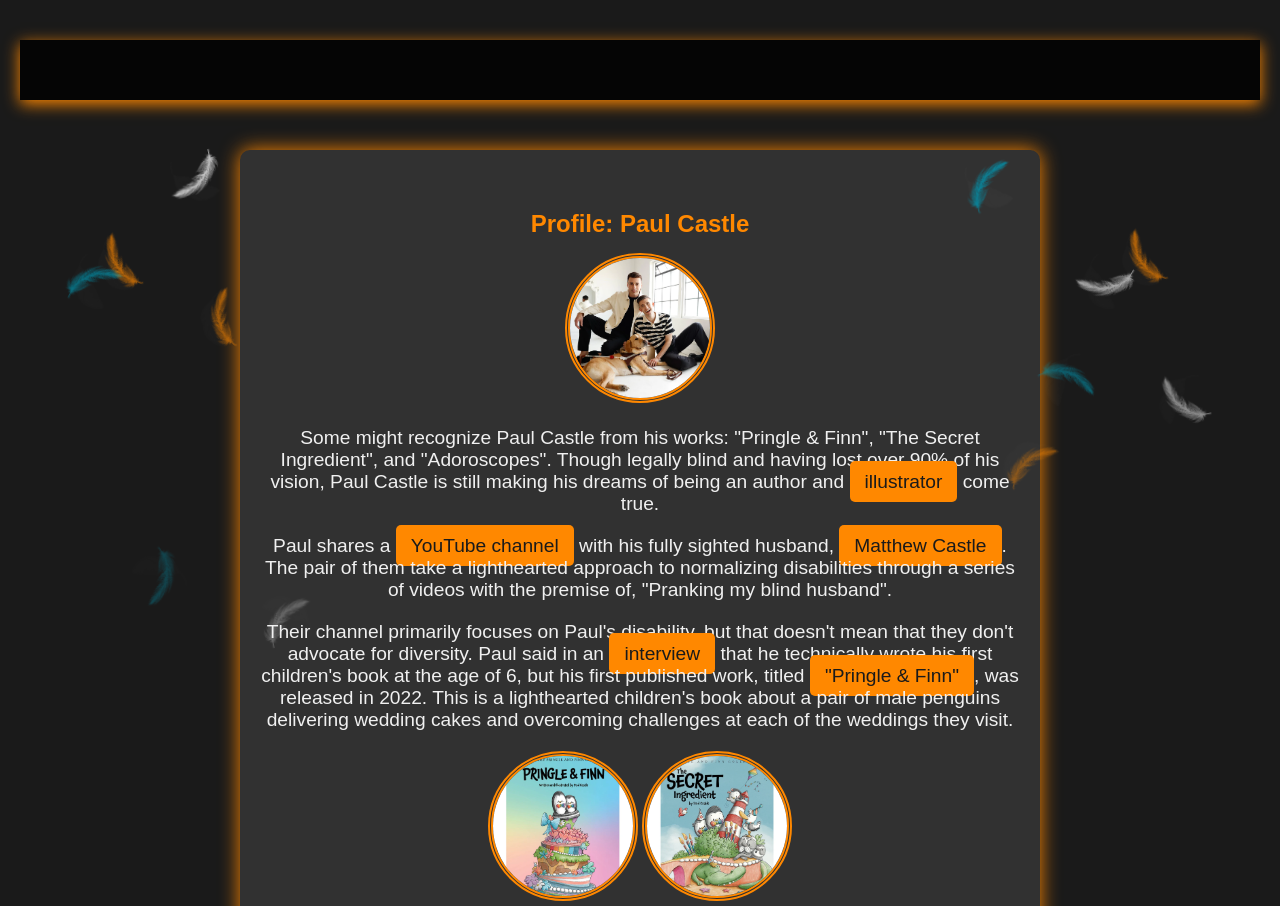
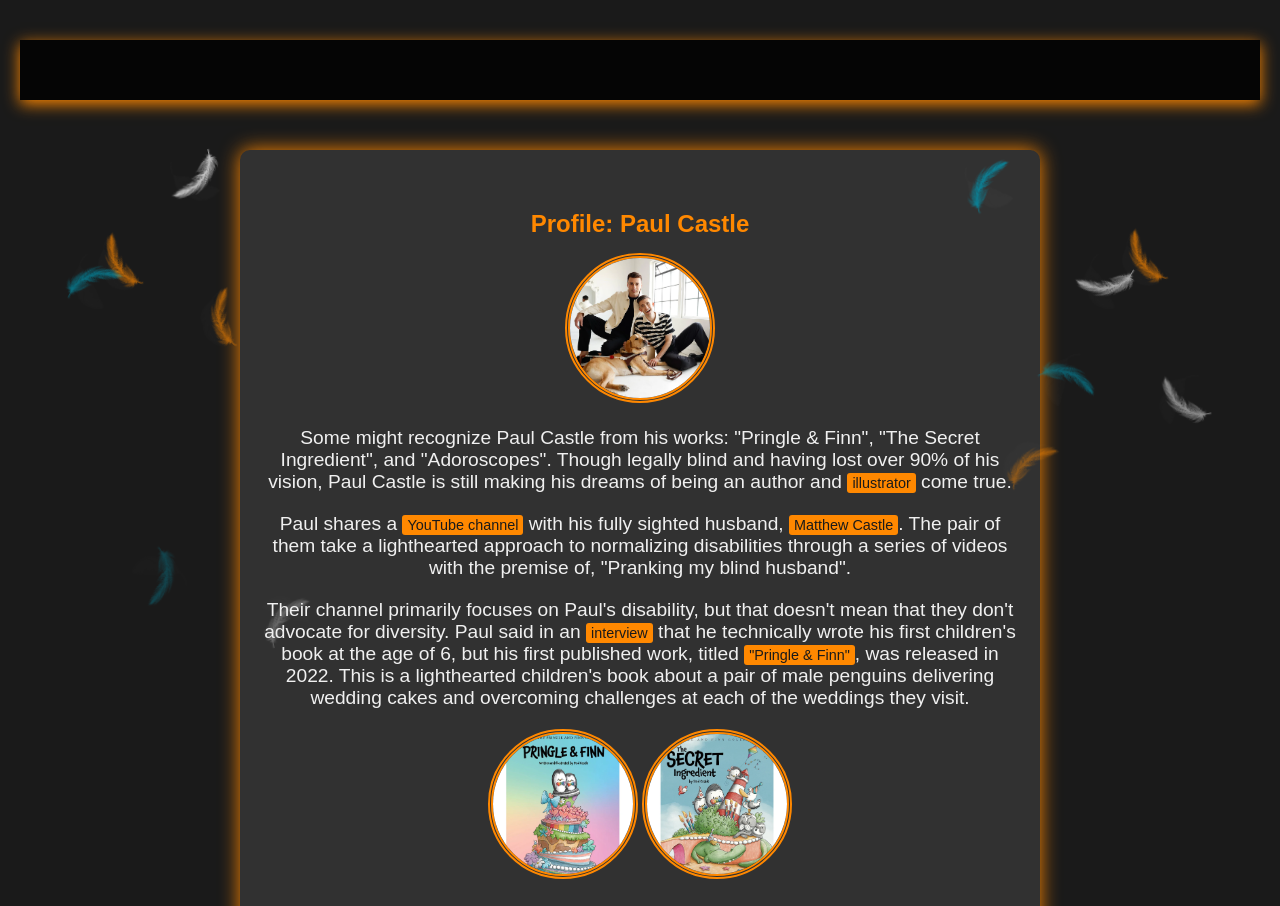
Before and after one commit to kamikazebee13/kamikazebee13.github.io, a plain HTML site: page contentwriting/paul_castle.html in a window 1280 px wide. Shown: the top 906 px of the page. Drawn offline with nearby package versions, Linux system fonts and the light colour scheme; no server answers; files whose address does not match are found by name.

Commit message:
Update styles.css
made in-text links different than regular links to match surrounding text

```diff
--- a/styles.css
+++ b/styles.css
@@ -238,6 +238,23 @@ a:hover {
 	color: var(--highlight-orange);
 }
 
+.inTextLink {
+	background: var(--highlight-orange);
+	color: var(--text-dark);
+	font-size: .75em;
+	padding: 2px 5px;
+	border: none;
+	border-radius: 3px;
+	cursor: pointer;
+	transition: background 0.3s ease;
+	text-decoration: none;
+}
+
+.inTextLink:hover {
+    background: var(--accent-blue);
+	color: var(--highlight-orange);
+}
+
 /* Footer */
 footer {
     background: rgba(0, 0, 0, 0.8);
```
